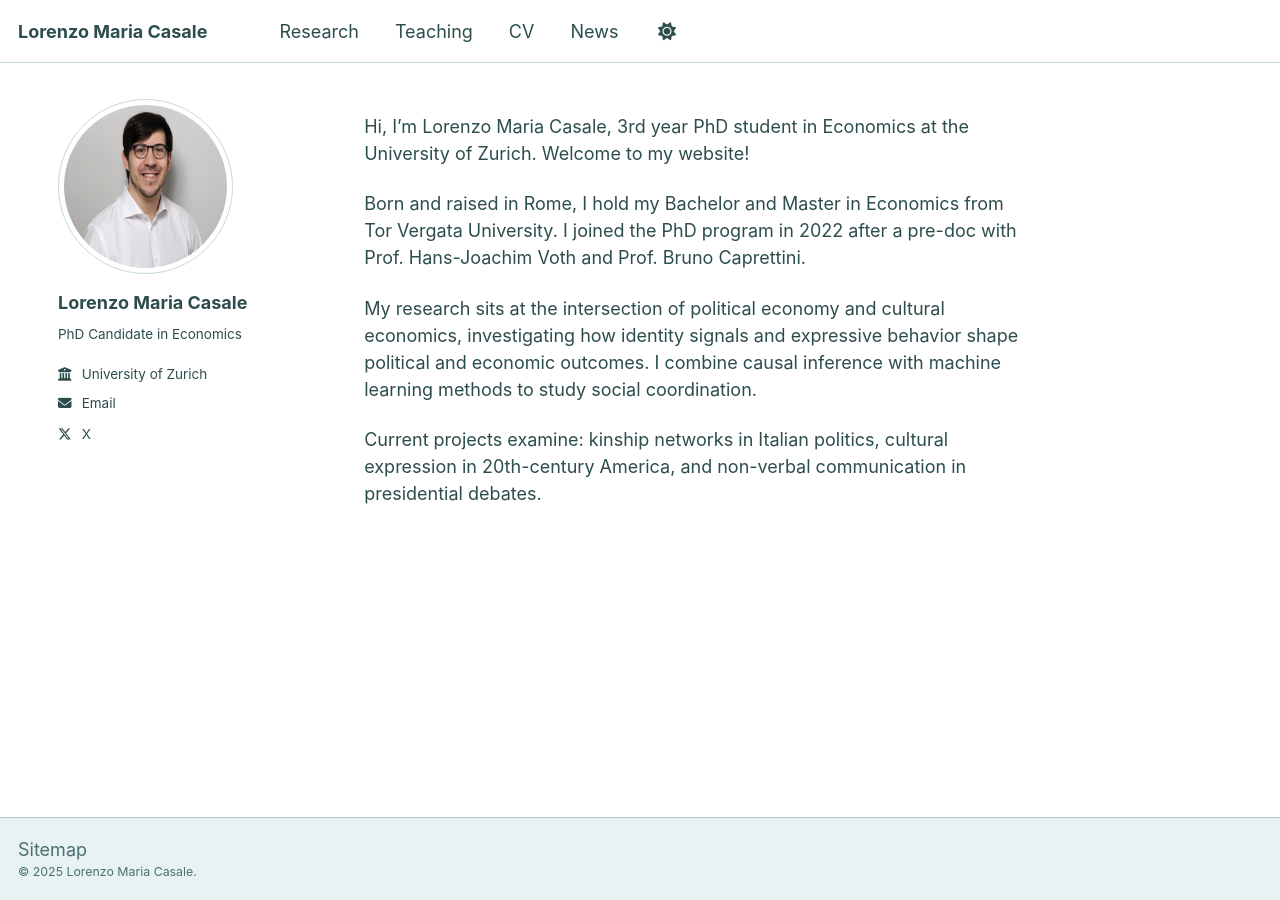
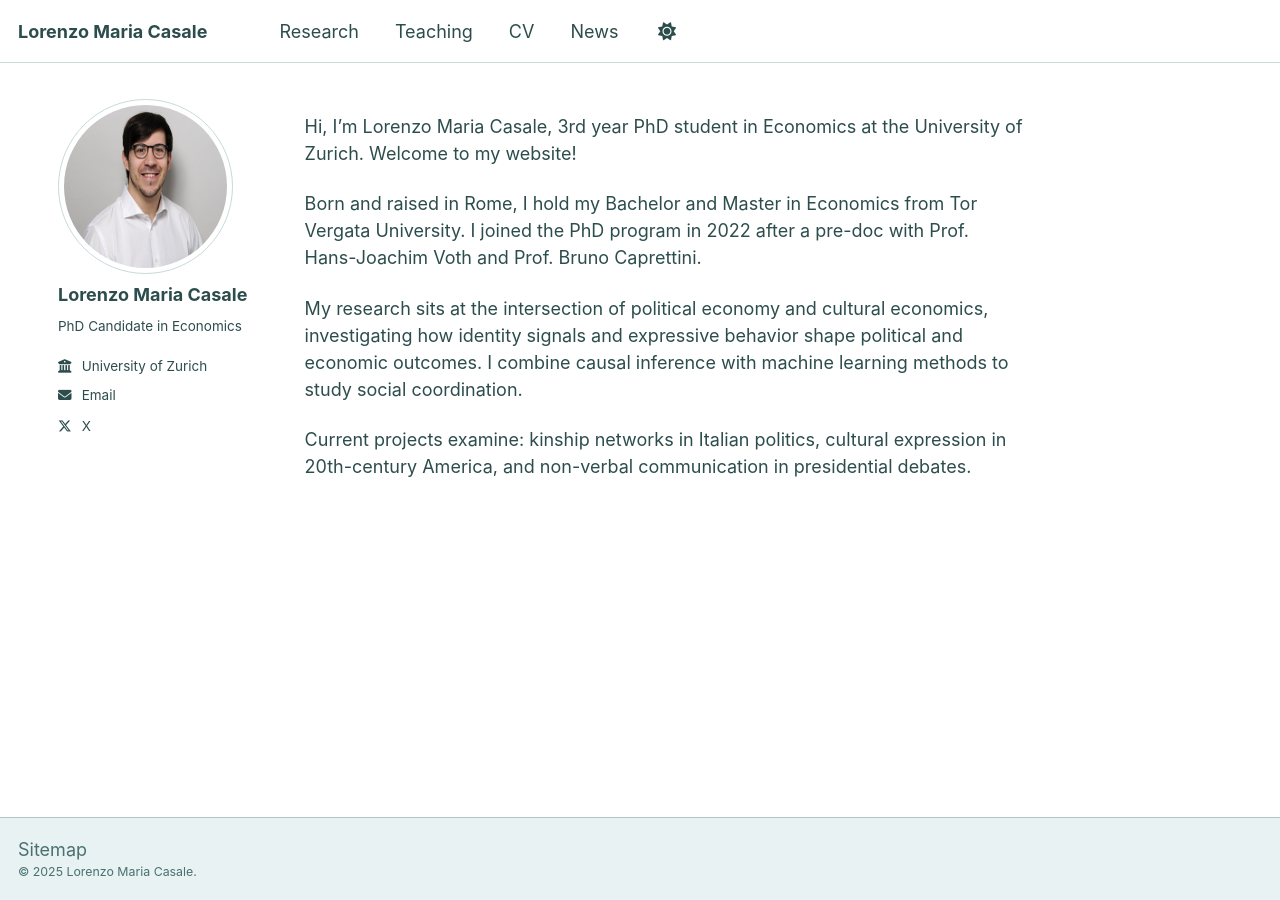
Before and after one commit to lorenzomariacasale/lorenzomariacasale.github.io, a Jekyll site: the page built from _pages/about.md, in a window 1280 px wide. Built offline with Jekyll 4.4.1, drawn with Linux system fonts in a browser that asks for light colours.

Commit message:
Third Trial Changing Main Asset

```diff
--- a/assets/css/main.scss
+++ b/assets/css/main.scss
@@ -42,7 +42,7 @@
     "vendor/magnific-popup/magnific-popup"
 ;
 
-// Responsive homepage fix
+// Responsive homepage fix - REPLACE the previous code with this
 #main {
   max-width: 100% !important;
 
@@ -55,42 +55,11 @@
   }
 }
 
+// Keep the original page layout but just adjust the container
 .page {
-  width: 100% !important;
-  margin: 0 !important;
-
   @media (min-width: 1024px) {
-    width: 100% !important;
-    margin: 0 !important;
+    @include span(10 of 12 last);
+    @include prefix(0.5 of 12);
+    @include suffix(2 of 12);
   }
 }
-
-// Fix sidebar layout after responsive changes
-.author__avatar {
-  @media (min-width: 1024px) {
-    margin-bottom: 1rem;
-  }
-}
-
-.sidebar {
-  @media (min-width: 1024px) {
-    width: 25% !important;
-    float: left !important;
-    margin-right: 3% !important;
-  }
-}
-
-.page__content {
-  @media (min-width: 1024px) {
-    width: 72% !important;
-    float: right !important;
-  }
-}
-
-@media (min-width: 1024px) {
-  .page__inner-wrap::after {
-    content: "";
-    display: table;
-    clear: both;
-  }
-}
```
